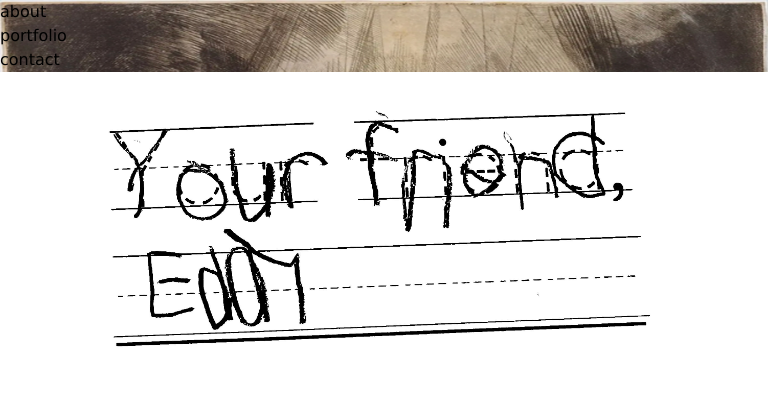
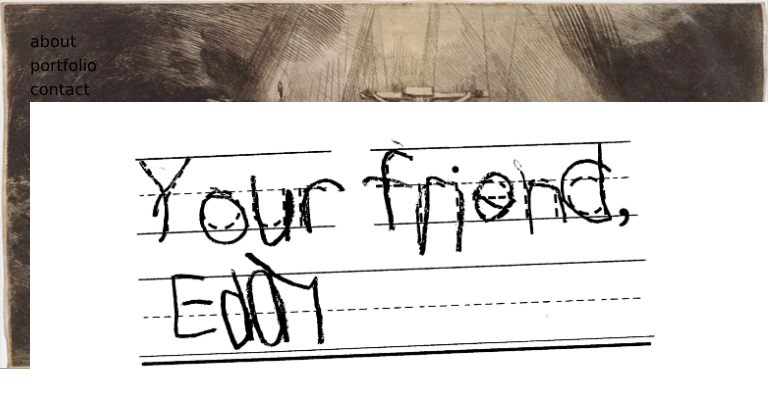
Before and after one commit to Edvin23/new-portfolio, a Next.js app: page / in a window 768 px wide. Shown: the top 408 px of the page. Built offline with nearby package versions, Linux system fonts and the light colour scheme.

Commit message:
new nav img

```diff
--- a/src/app/globals.css
+++ b/src/app/globals.css
@@ -8,7 +8,7 @@
   font-family:  'Lucida Sans', 'Lucida Sans Regular', 'Lucida Grande', 'Lucida Sans Unicode', Geneva, Verdana, sans-serif
 }
 
-@media screen and (max-width: 1200px) {
+@media screen and (max-width: 1200px) and (min-width: 768px) {
   nav{
     display:block;
     width: 100%;
@@ -17,6 +17,13 @@
     left: 0;
     position: fixed;
     z-index: 2;
+    padding: 15px;
+    margin: 15px;
+    img{
+      height: 200px;
+    }
+
+
   }
 
 }
```
